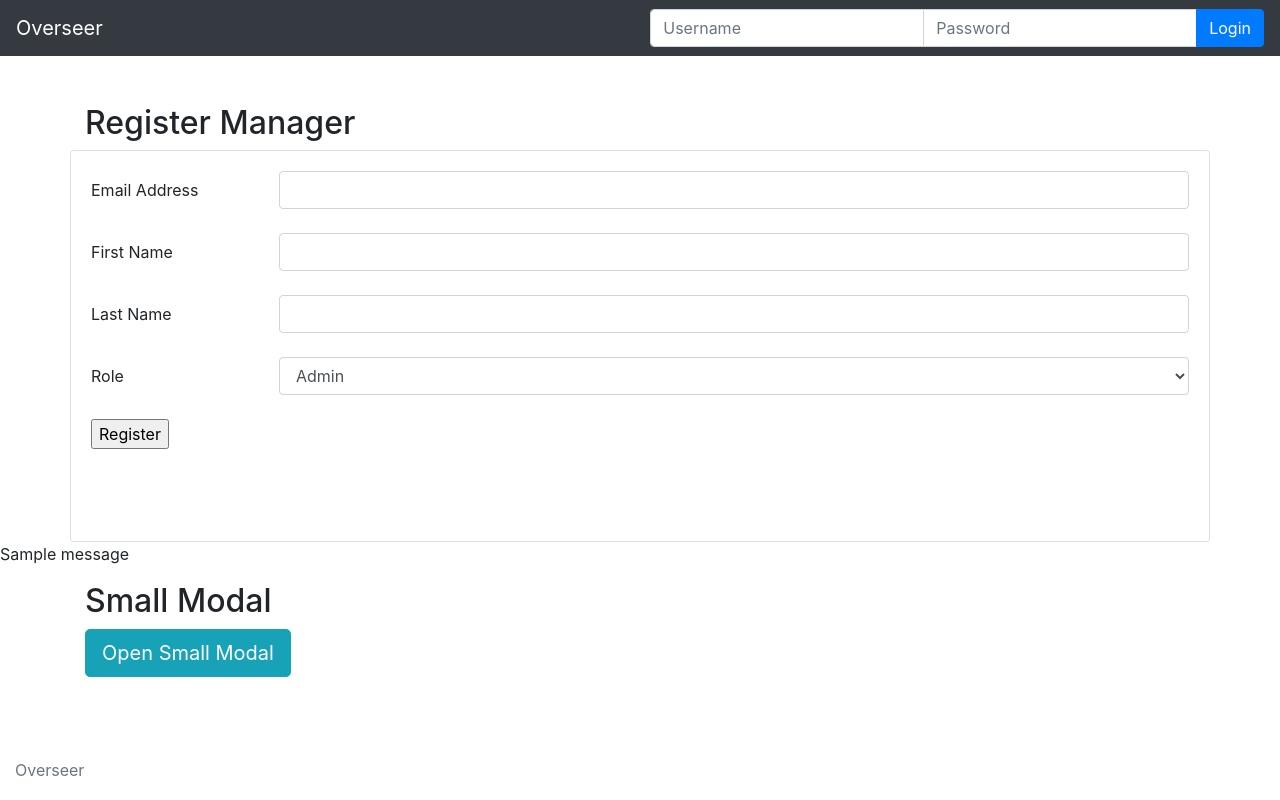
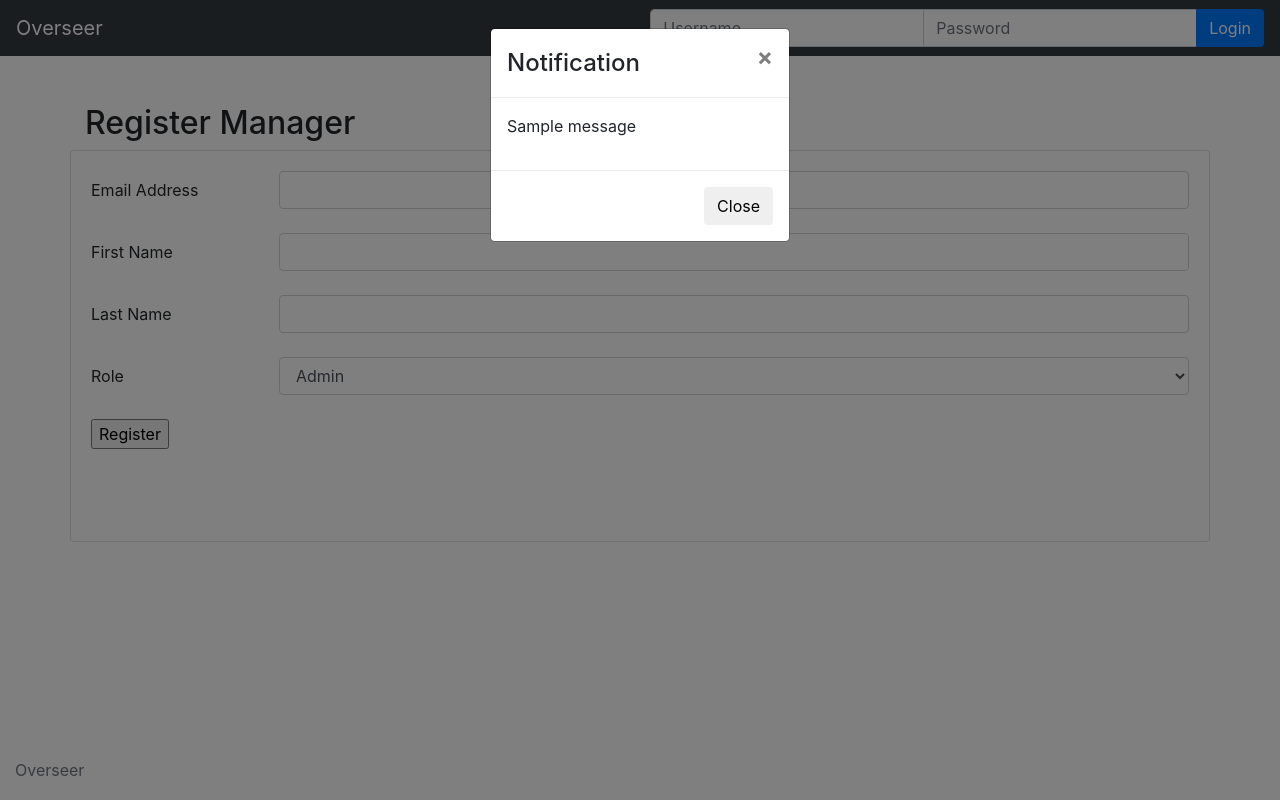
Before and after one commit to azy2/Overseer, a Flask app: template ovs/templates/admin/register_manager.html in a window 1280 px wide. Run offline with Flask 2, Linux system fonts and the light colour scheme; the template is opened without the code that fills it: values that come from a table or form of the project are taken from there, others are empty; one stand-in notice (Sample message) is shown; some libraries are stand-ins or nearby versions.

Commit message:
Added notification modal func to base html

```diff
--- a/ovs/routes/auth_routes.py
+++ b/ovs/routes/auth_routes.py
@@ -20,10 +20,9 @@ def login():
         # password = form.password.data
         user = db.query(User).filter_by(email=email).first()
         if user is None:
-            flash('Invalid Credentials.', 'error')
+            flash('Invalid Credentials!', 'error')
             return redirect(url_for('/.landing_page'))
         login_user(user)
-        flash('success!', 'message')
         if user.role == UserRole.RESIDENT:
             return redirect(url_for('resident.landing_page'))
         else:
--- a/ovs/templates/admin/register_manager.html
+++ b/ovs/templates/admin/register_manager.html
@@ -18,32 +18,4 @@
             </div>
         </div>
     </div>
-    {% if get_flashed_messages() %}
-        <p> {{ get_flashed_messages()[0] }} <p>
-
-        <div class="container">
-          <h2>Small Modal</h2>
-          <!-- Trigger the modal with a button -->
-          <button type="button" class="btn btn-info btn-lg" data-toggle="modal" data-target="#myModal">Open Small Modal</button>
-
-          <!-- Modal -->
-          <div class="modal fade" id="myModal" role="dialog">
-            <div class="modal-dialog modal-sm">
-              <div class="modal-content">
-                <div class="modal-header">
-                  <button type="button" class="close" data-dismiss="modal">&times;</button>
-                  <h4 class="modal-title">Modal Header</h4>
-                </div>
-                <div class="modal-body">
-                  <p>This is a small modal.</p>
-                </div>
-                <div class="modal-footer">
-                  <button type="button" class="btn btn-default" data-dismiss="modal">Close</button>
-                </div>
-              </div>
-            </div>
-          </div>
-        </div>
-    {% endif %}
-
 {% endblock %}
--- a/ovs/templates/base.html
+++ b/ovs/templates/base.html
@@ -101,6 +101,47 @@
             <span class="text-muted">Overseer</span>
         </footer>
 
+        <!-- Notification modal which displays any flashed message as a pop up -->
+        {% with messages = get_flashed_messages(with_categories=true) %}
+        {% if messages %}
+        {% with (message_category, message) = messages[0] %}
+            <div class="container">
+                <!-- Button which triggers the modal -->
+                <button type="button" id="open-modal-btn" data-toggle="modal" data-target="#notificationModal" style="visibility:hidden;"></button>
+
+                <!-- Notification modal -->
+                <div class="modal fade show" id="notificationModal" role="dialog">
+                    <div class="modal-dialog modal-sm">
+                        <div class="modal-content">
+                            <div class="modal-header">
+                                {% if message_category == "error" %}
+                                    <h4 class="modal-title">Error</h4>
+                                {% else %}
+                                    <h4 class="modal-title">Notification</h4>
+                                {% endif %}
+                                <button type="button" class="close" data-dismiss="modal">&times;</button>
+                            </div>
+                            <div class="modal-body">
+                                <p>{{ message }}</p>
+                            </div>
+                            <div class="modal-footer">
+                                <button type="button" class="btn btn-default" data-dismiss="modal">Close</button>
+                            </div>
+                        </div>
+                    </div>
+                </div>
+            </div>
+
+            <script>
+                // Trigger button click to open modal (w/o use of jQuery)
+                document.addEventListener('DOMContentLoaded',function(){
+                        document.getElementById("open-modal-btn").click();
+                });
+            </script>
+        {% endwith %}
+        {% endif %}
+        {% endwith %}
+
         <script src="https://code.jquery.com/jquery-3.2.1.slim.min.js" integrity="sha384-KJ3o2DKtIkvYIK3UENzmM7KCkRr/rE9/Qpg6aAZGJwFDMVNA/GpGFF93hXpG5KkN" crossorigin="anonymous"></script>
         <script src="https://cdnjs.cloudflare.com/ajax/libs/popper.js/1.12.9/umd/popper.min.js" integrity="sha384-ApNbgh9B+Y1QKtv3Rn7W3mgPxhU9K/ScQsAP7hUibX39j7fakFPskvXusvfa0b4Q" crossorigin="anonymous"></script>
         <script src="{{ url_for('static', filename="js/bootstrap.min.js") }}"></script>
```
